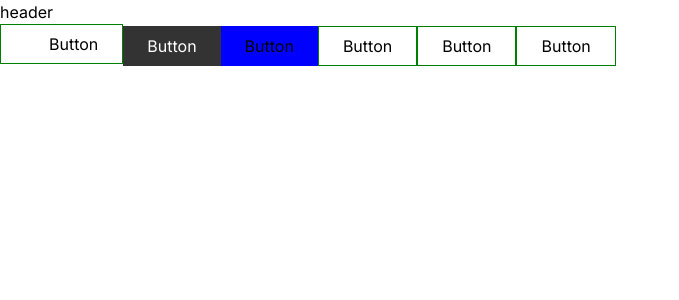
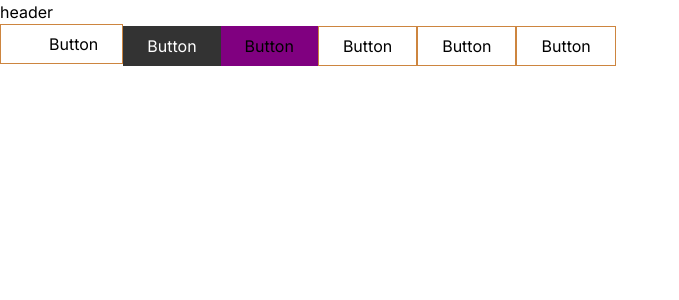
Before and after one commit to MarcAlva2003/homez-real-estate, a Next.js app: page /preview in a window 1280 px wide. Shown: the top 300 px of the page, without its empty margins (0-679 px from the left). Built offline with nearby package versions, Linux system fonts and the light colour scheme.

Commit message:
change buttons colors

```diff
--- a/src/components/button/button.style.css
+++ b/src/components/button/button.style.css
@@ -13,12 +13,12 @@
 .primary {
   @apply bg-grey-100 text-common-white;
   &:hover {
-    background-color: red;
+    background-color: yellow;
   }
 }
 .secondary {
-  background-color: blue;
+  background-color: purple;
 }
 .outlined {
-  border: 1px solid green;
+  border: 1px solid peru;
 }
```
